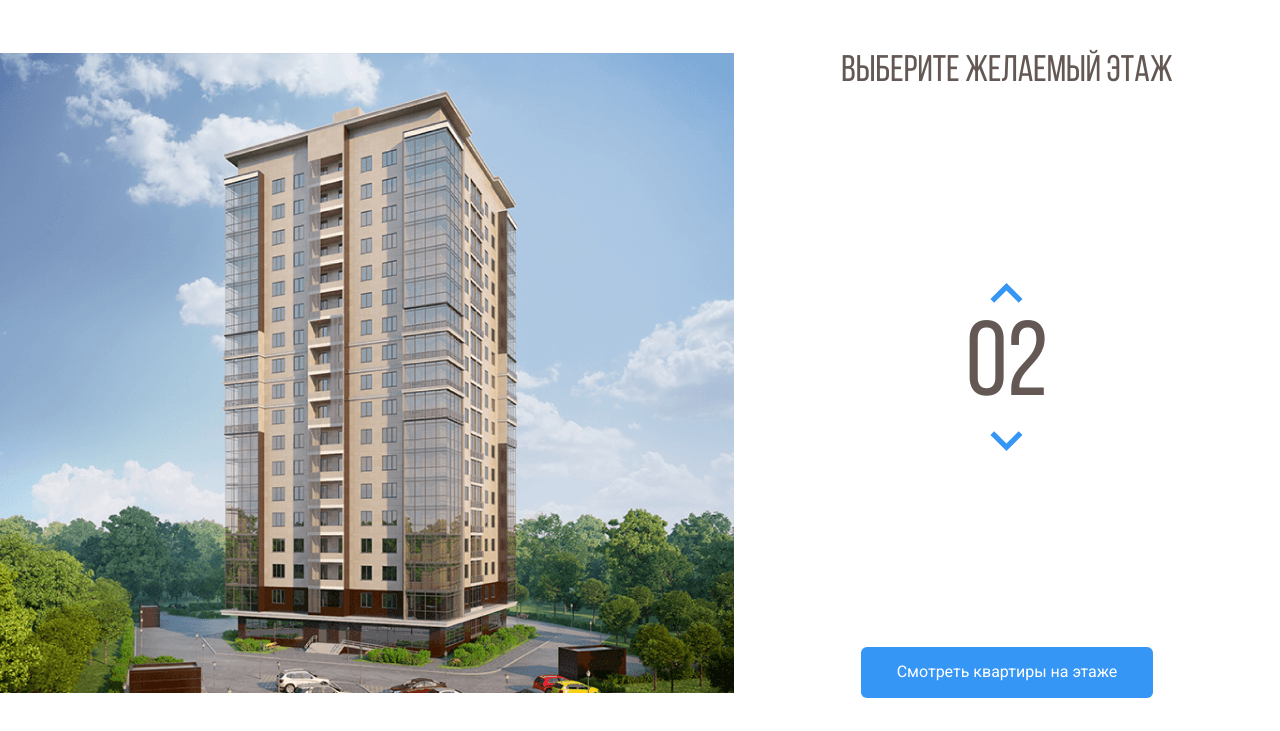
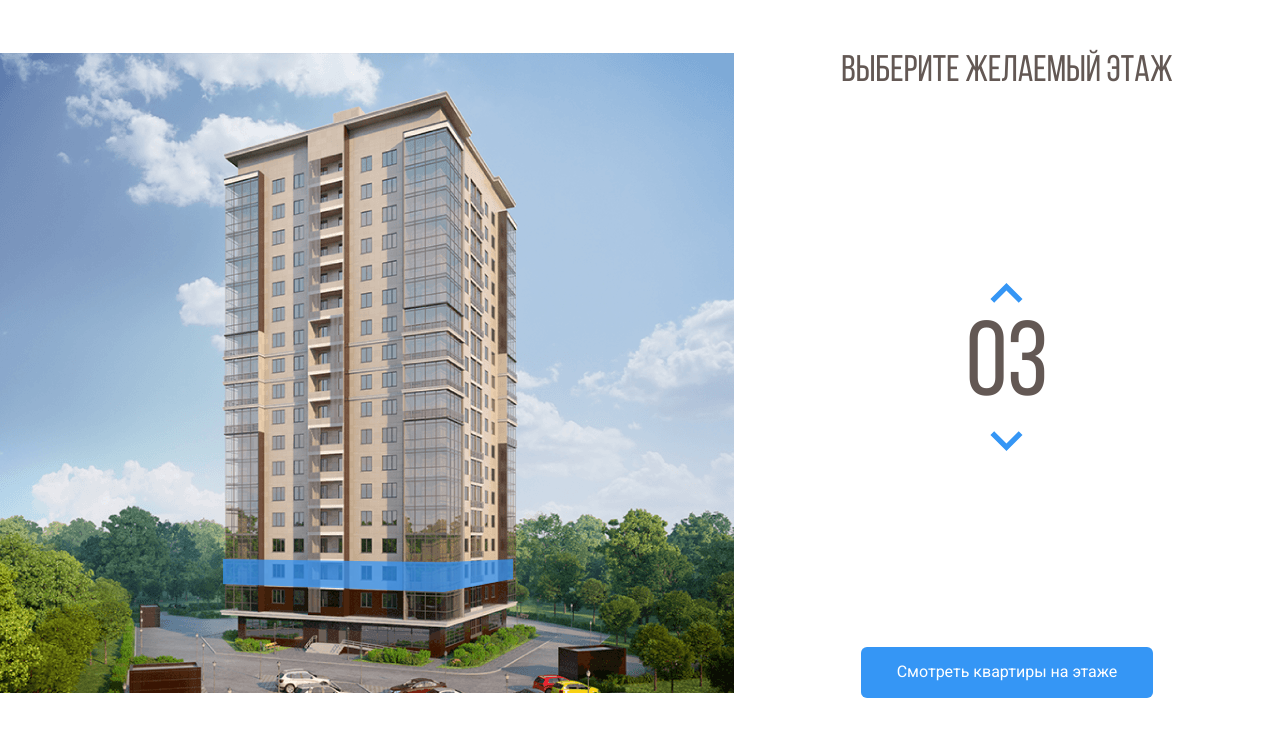
Before and after one commit to boris1445/melody, a plain HTML site: page index.html in a window 1280 px wide. Both pictures are taken after a click on the button 1006 px from the left and 363 px from the top of the page. Shown: the part 69-800 px from the top of the page. Drawn offline with nearby package versions, Linux system fonts and the light colour scheme.

Commit message:
3 этап вёрстки: выделение этажей через счётчик
-Выделение этажей с помощью счётчика со стрелками

```diff
--- a/css/style.css
+++ b/css/style.css
@@ -95,6 +95,10 @@ body {
   opacity: 1;
 }
 
+path.current-floor{
+  opacity: 1;
+}
+
 .counter-group {
   display: flex;
   flex-direction: column;
--- a/index.html
+++ b/index.html
@@ -89,86 +89,103 @@
             />
           </defs>
           <path
+            data-floor="02"
             d="M222 532L442.8 540L512 526.3V548L443.5 567.7L222 556.7V532Z"
             fill="#3595F6"
             fill-opacity="0.75"
           />
           <path
+            data-floor="03"
             d="M223 531V506L443.3 509.3L513 506V526L443.7 539L223 531Z"
             fill="#3595F6"
             fill-opacity="0.75"
           />
           <path
+            data-floor="04"
             d="M223 505V480H444H513V503L445 510L223 505Z"
             fill="#3595F6"
             fill-opacity="0.75"
           />
           <path
+            data-floor="05"
             d="M223 481V456L444.3 452.3L512 459V481H444"
             fill="#3595F6"
             fill-opacity="0.75"
           />
           <path
+            data-floor="06"
             d="M223 455V429L444.5 425.7L513 436.7V458L444 451.3L223 455Z"
             fill="#3595F6"
             fill-opacity="0.75"
           />
           <path
+            data-floor="07"
             d="M222 428V404.3L443 392L514 415V436.3L443 424L222 428Z"
             fill="#3595F6"
             fill-opacity="0.75"
           />
           <path
+            data-floor="08"
             d="M222 406V381L444.2 364.7L514 393.3V414L443.7 392.3L222 406Z"
             fill="#3595F6"
             fill-opacity="0.75"
           />
           <path
+            data-floor="09"
             d="M222 381V356L444.5 335.7L514 372.3V393L442 364.3L222 381Z"
             fill="#3595F6"
             fill-opacity="0.75"
           />
           <path
+            data-floor="10"
             d="M222 355V331L445 306.3L514 350.3V372L444.7 334L222 355Z"
             fill="#3595F6"
             fill-opacity="0.75"
           />
           <path
+            data-floor="11"
             d="M222 330V306L444.5 277.3L514 328.3V349L443.7 306.7L222 330Z"
             fill="#3595F6"
             fill-opacity="0.75"
           />
           <path
+            data-floor="12"
             d="M221 306V282L443.3 249L514 308.3V328L444 277.3L221 306Z"
             fill="#3595F6"
             fill-opacity="0.75"
           />
           <path
+            data-floor="13"
             d="M222 281V257L443.2 222L513 286V307L444.3 248.7L222 281Z"
             fill="#3595F6"
             fill-opacity="0.75"
           />
           <path
+            data-floor="14"
             d="M222 257V232L444.3 194L513 264.3V285L444 221L222 257Z"
             fill="#3595F6"
             fill-opacity="0.75"
           />
           <path
+            data-floor="15"
             d="M222 231V206L442.8 162.3L513 241.3V264L444 190.7L222 231Z"
             fill="#3595F6"
             fill-opacity="0.75"
           />
           <path
+            data-floor="16"
             d="M223 207V182L443 134L513 219V242L442.3 162.7L223 207Z"
             fill="#3595F6"
             fill-opacity="0.75"
           />
           <path
+            data-floor="17"
             d="M222 182V157L441.8 105L513 197.3V220L443.3 133.7L222 182Z"
             fill="#3595F6"
             fill-opacity="0.75"
           />
           <path
+            data-floor="18"
             d="M222 157V131L444 74.3L513 176V197L443.7 105.3L222 157Z"
             fill="#3595F6"
             fill-opacity="0.75"
@@ -202,5 +219,11 @@
       </div>
       <!-- /.main-info -->
     </main>
+    <script
+      src="https://code.jquery.com/jquery-3.6.0.min.js"
+      integrity="sha256-/xUj+3OJU5yExlq6GSYGSHk7tPXikynS7ogEvDej/m4="
+      crossorigin="anonymous"
+    ></script>
+    <script src="js/main.js"></script>
   </body>
 </html>
--- /dev/null
+++ b/js/main.js
@@ -0,0 +1,35 @@
+$(document).ready(function () {
+  var currentFloor = 2; // переменная, где хранится текущий этаж
+  var floorPath = $(".home-image path"); // каждый отдельный этаж в SVG
+  var counterUp = $(".counter-up"); /* кнопка увеличения этажа */
+  var counterDown = $(".counter-down"); /* кнопка уменьшения этажа */
+
+  // функция при наведении мышью на этаж
+  floorPath.on("mouseover", function () {
+    floorPath.removeClass("current-floor"); // удаляем активный класс у этажей
+    currentFloor = $(this).attr("data-floor"); // получаем значение текущего этажа
+    $(".counter").text(currentFloor); // записываем значение этажа в счетчик справа
+  });
+
+  counterUp.on("click", function () { // отслеживаем клик по кнопке вверх
+    if (currentFloor < 18) { // проверяем значение этажа, оно не должно быть больше 18
+      currentFloor++; // прибавляем один этаж
+      usCurrentFloor = currentFloor.toLocaleString("en-US", { minimumIntegerDigits: 2,
+      useGroupping: false}); // форматируем переменную с этажом, чтобы было 01 а не 1
+      $(".counter").text(usCurrentFloor); // записываем значение этажа в счетчик справа
+      floorPath.removeClass("current-floor"); // удаляем активный класс у этажей
+      $(`[data-floor=${usCurrentFloor}]`).toggleClass("current-floor"); // подсвечиваем текущий этаж
+    }
+  });
+
+  counterDown.on("click", function () { // отслеживаем клик по кнопке вниз
+    if (currentFloor > 2) { // проверяем значение этажа, оно должно быть больше 2
+      currentFloor--; // вычитаем один этаж
+      usCurrentFloor = currentFloor.toLocaleString("en-US", { minimumIntegerDigits: 2,
+      useGroupping: false}); /* форматирование */
+      $(".counter").text(usCurrentFloor); // записываем значение этажа в счетчик справа
+      floorPath.removeClass("current-floor"); // удаляем активный класс у этажей
+      $(`[data-floor=${usCurrentFloor}]`).toggleClass("current-floor"); // подсвечиваем текущий этаж
+    }
+  });
+});
```
